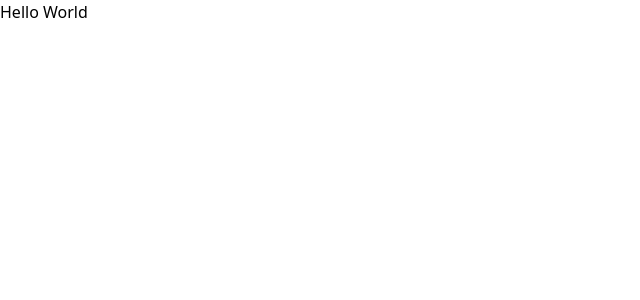
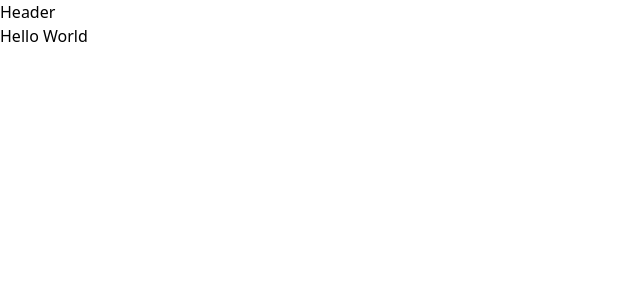
Before and after one commit to danielrmartins/devstore, a Next.js app: page / in a window 1280 px wide. Shown: the top 300 px of the page, without its empty margins (0-640 px from the left). Built offline with nearby package versions, Linux system fonts and the light colour scheme.

Commit message:
feat: init layout

```diff
--- /dev/null
+++ b/src/app/(store)/(home)/loading.tsx
@@ -0,0 +1,3 @@
+export default function HomeLoading() {
+  return <p>Carregando...</p>
+}
--- /dev/null
+++ b/src/app/(store)/(home)/page.tsx
@@ -0,0 +1,5 @@
+export default async function Home() {
+  await new Promise((resolve) => setTimeout(resolve, 2000))
+
+  return <h1>Hello World</h1>
+}
--- /dev/null
+++ b/src/app/(store)/layout.tsx
@@ -0,0 +1,12 @@
+import { ReactNode } from 'react'
+
+import { Header } from '@/components/header'
+
+export default function StoreLayout({ children }: { children: ReactNode }) {
+  return (
+    <div>
+      <Header />
+      {children}
+    </div>
+  )
+}
--- /dev/null
+++ b/src/app/(store)/search/loading.tsx
@@ -0,0 +1,3 @@
+export default function SearchLoading() {
+  return <p>Carregando busca...</p>
+}
--- /dev/null
+++ b/src/app/(store)/search/page.tsx
@@ -0,0 +1,5 @@
+export default async function Search() {
+  await new Promise((resolve) => setTimeout(resolve, 2000))
+
+  return <h1>Hello World</h1>
+}
--- a/src/app/page.tsx
+++ /dev/null
@@ -1,3 +0,0 @@
-export default function Home() {
-  return <h1 className="text-2xl font-bold">Hello World</h1>
-}
--- /dev/null
+++ b/src/components/header.tsx
@@ -0,0 +1,3 @@
+export function Header() {
+  return <div>Header</div>
+}
```
Also changed, not shown: src/app/fonts/GeistMonoVF.woff (deleted), src/app/fonts/GeistVF.woff (deleted).
